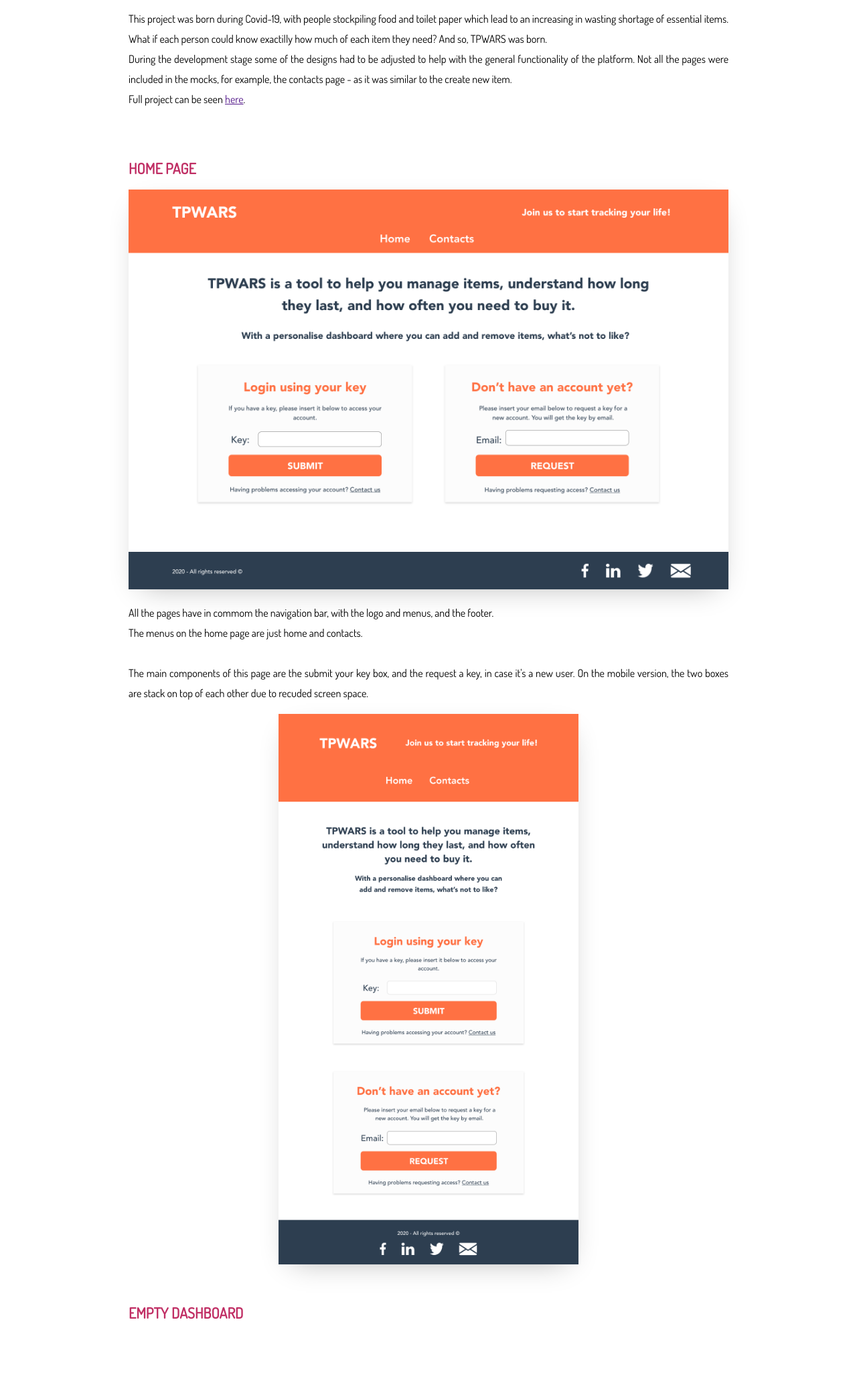
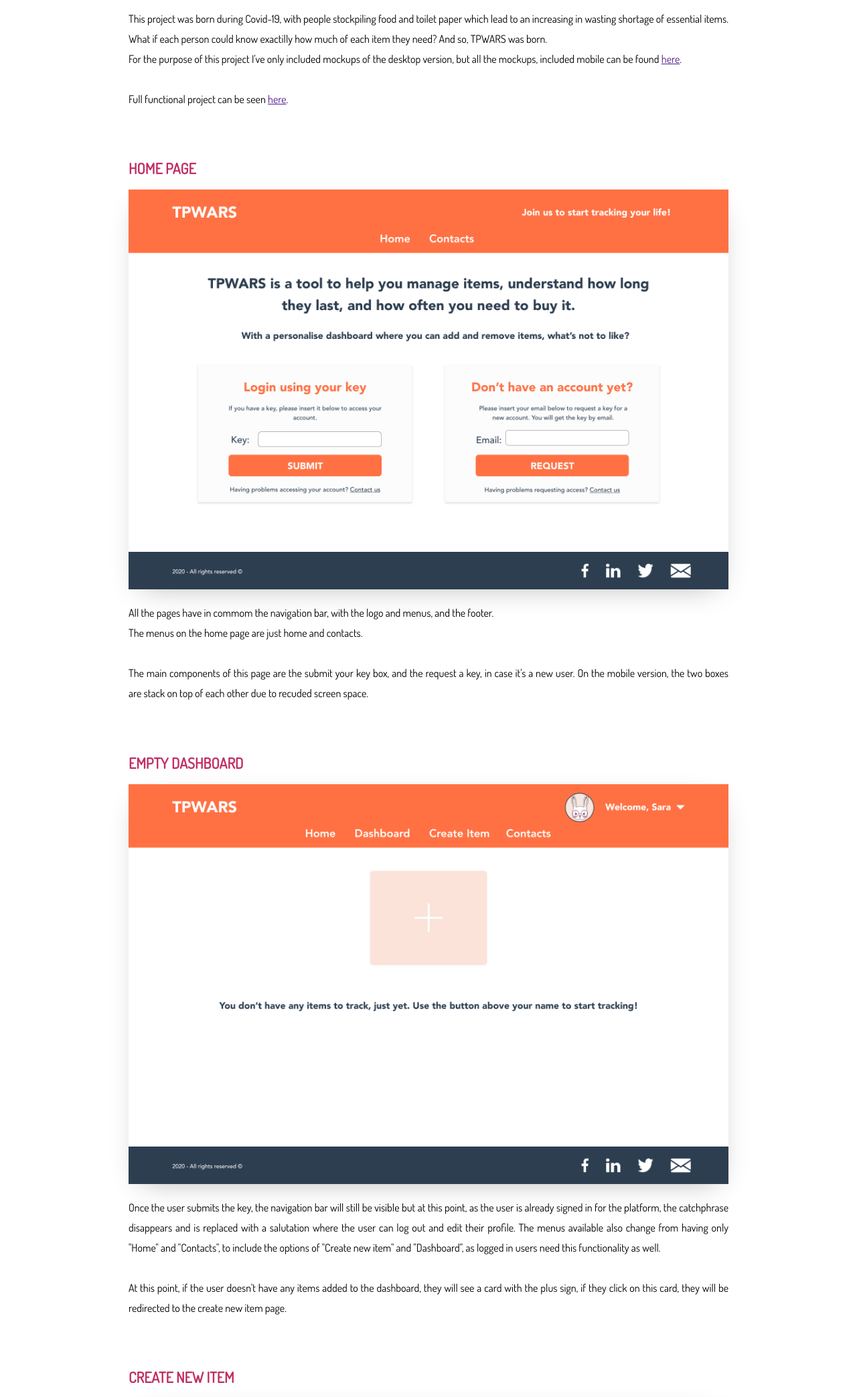
Before and after one commit to Totinhas/VisualDesign, a plain HTML site: page pages/mockups.html in a window 1280 px wide. Shown: the part 230-2316 px from the top of the page at 67% size. Drawn offline with Linux system fonts and the light colour scheme.

Commit message:
mockups page

```diff
--- a/css/mockups.css
+++ b/css/mockups.css
@@ -1,13 +1,3 @@
-.mobile {
-  width: 50% !important;
-  margin: 0 auto;
-  display: block;
-  position: relative;
-  -webkit-box-shadow: 1px 13px 42px -19px rgba(0, 0, 0, 0.32);
-  -moz-box-shadow: 1px 13px 42px -19px rgba(0, 0, 0, 0.32);
-  box-shadow: 1px 13px 42px -19px rgba(0, 0, 0, 0.32);
-}
-
 .mockup {
   -webkit-box-shadow: 1px 13px 42px -19px rgba(0, 0, 0, 0.32);
   -moz-box-shadow: 1px 13px 42px -19px rgba(0, 0, 0, 0.32);
--- a/pages/mockups.html
+++ b/pages/mockups.html
@@ -48,10 +48,10 @@
 
         <p>
           This project was born during Covid-19, with people stockpiling food and toilet paper which lead to an increasing in wasting shortage of essential items. What if each person could know exactilly how much of each item they need? And so, TPWARS was born.<br/>
-          During the development stage some of the designs had to be adjusted to help with the general functionality of the platform.
-          Not all the pages were included in the mocks, for example, the contacts page - as it was similar to the create new item.
-          <br/>
-          Full project can be seen <a href="">here</a>.
+          For the purpose of this project I've only included mockups of the desktop version, but all the mockups, included mobile can be found <a href="">here</a>.
+
+          <br/><br/>
+          Full functional project can be seen <a href="">here</a>.
         </p><br/><br/>
         <h2 class="left">Home Page</h2>
         <img class="mockup" src="../imgs/WebHomepage@2x.jpg" alt="home page mock up">
@@ -59,10 +59,38 @@
           All the pages have in commom the navigation bar, with the logo and menus, and the footer.<br/>The menus on the home page are just home and contacts.<br/><br/>
           The main components of this page are the submit your key box, and the request a key, in case it's a new user. On the mobile version, the two boxes are stack on top of each other due to recuded screen space.
         </p>
-        <img class="mobile" src="../imgs/MobileHomepage@2x.jpg">
+
 
        <br/><br>
        <h2 class="left">Empty Dashboard</h2>
+       <img class="mockup" src="../imgs/WebEmptyDashboard@2x.jpg">
+       <p>
+        Once the user submits the key, the navigation bar will still be visible but at this point, as the user is already signed in for the platform, the catchphrase disappears and is replaced with a salutation where the user can log out and edit their profile. The menus available also change from having only "Home" and "Contacts", to include the options of  "Create new item" and "Dashboard", as logged in users need this functionality as well.<br/><br/>At this point, if the user doesn't have any items added to the dashboard, they will see a card with the plus sign, if they click on this card, they will be redirected to the create new item page.
+
+
+      </p>
+
+      <br/><br>
+      <h2 class="left">Create new item</h2>
+      <img class="mockup" src="../imgs/WebCreateitem@2x.jpg">
+      <p>
+      On the create item page, the user will insert the item name, such as Juice, this is a mandatory field, along with this the user will need to select an item to represent the item, also a mandatory field. To select the item, the user will need to start typing, for example, drinks. The icons available for that category will show up as the user types. To select an item, the user needs to click on the icon they want, that icon will change colour to orange, to indicate that icon is selected. There is also a quantity field, however, the default quantity is 0 as at the time the user creates the item, they might not want to add stock. they will be able to do that later on the item card.
+
+
+     </p>
+     <br/><br>
+      <h2 class="left">Full dashboard, consume, add stock & delete item</h2>
+      <img class="mockup" src="../imgs/WebDashboard@2x.jpg">
+      <p>
+      This is the main page of the interface, the dashboard. Here the user will be able to see several cards with each card representing an item. The empty card that allows the user to create a new item will still be visible.<br/><br/>
+      The front of the card has the item name and icon that the user selected on the create new item page. Along with this the user also will see an information bar, where it's represented the current item life and the average item life for that item type. The current item life circle moves as the days go by, giving the user an idea a quick visual representation if the item is lasting more or less than the average.<br/>
+      There is also a descriptive text, where it's included the current item life, the average and based on the existing stock and average life when is expected for the user to run out of that item.
+
+      <br/><br/>
+      If the user clicks on the card, the card will turn around. On the back of the card, it's still visible the item name and icon, so the user knows which item they are editing. Here, it's possible to see the current existing quantity of an item. It's also possible for the user to add more stock, or for the user to consume one unit of the icon.
+      For the consume button, I've opted for only allow the user to consume one item at the time, even though the user can click several times to consume more than one. However, some of the information such as the average is calculated based on the date the user consumed the items, this means if the user forgets to consume an item at the time and adds all at the same time, the data presented will be skewed.<br/>
+      To go back to the front of the card, all the user needs to do is to click on the card again.
+     </p>
       </div>
 
       <section id="tools"></section>
```
Also changed, not shown: imgs/WebCreateitem@2x.jpg (added), imgs/WebEmptyDashboard@2x.jpg (added), 2 other files.
